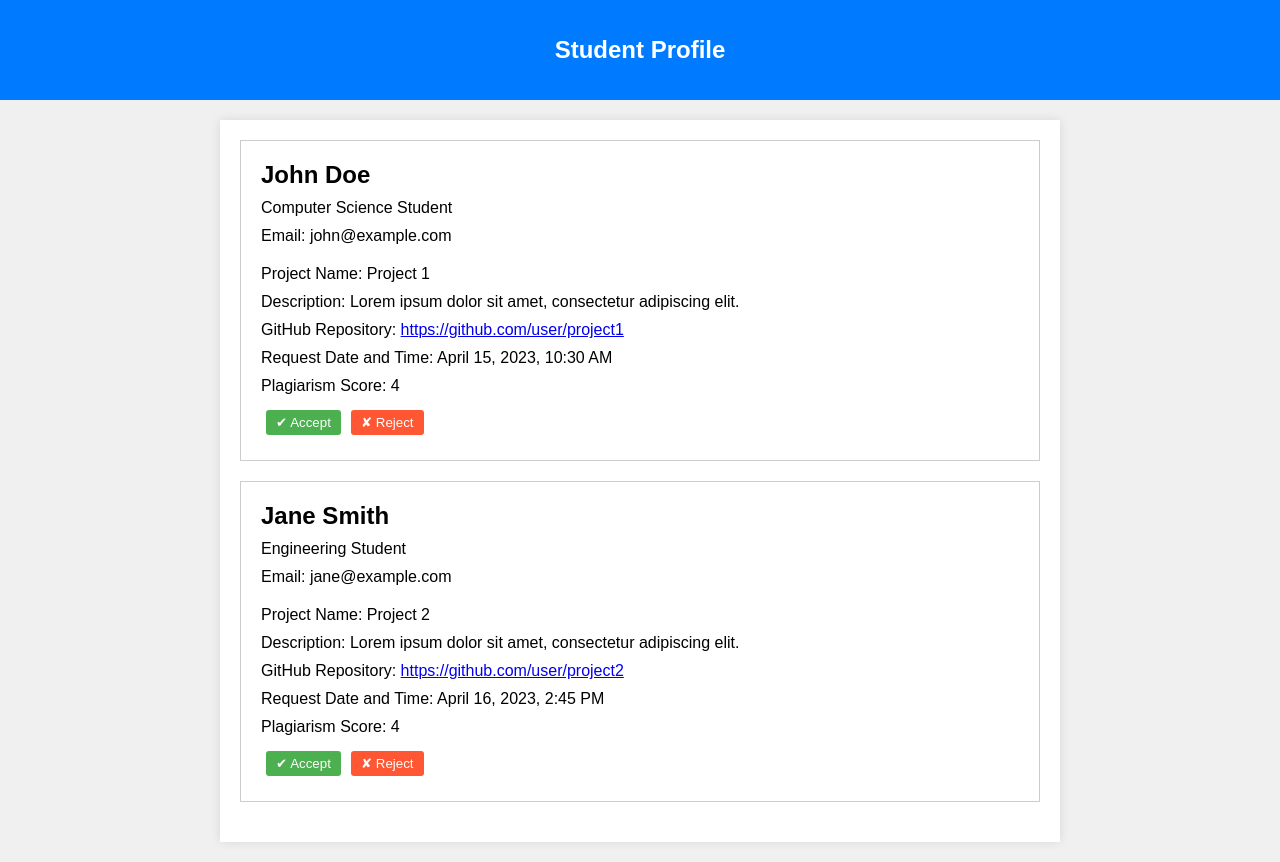
After one commit to AkhilNagar/ProjectSync, a Django app: page /univhome/ in a window 1280 px wide. The commit adds this page. Run offline with Django 4.2, Linux system fonts and the light colour scheme.

Commit message:
Added Univ Homepage

```diff
--- a/projectsync/mainapp/views.py
+++ b/projectsync/mainapp/views.py
@@ -24,7 +24,12 @@ def user_login(request):
             else:
                 if user.check_password(password):
                     login(request,user)
-                    return render(request, 'home.html')
+
+                    if Student.objects.filter(user=user).exists():
+                        return redirect('explore')
+                    else:
+                        return redirect('univhome')
+
 
         if "univsignup" in request.POST:
             print("Entered Univ Signup")
@@ -72,3 +77,11 @@ def explore(request):
 # This will be replaced once the upload projects button is created
 def uploadProjects(request):
     return render(request, 'uploadForm.html')
+def univhome(request):
+    # If button = accept:
+    #       database isapproved=true;
+    # if button = decline:
+    #       remove project from db;
+    # Query database for all projects that have isapproved=false
+    # Send it to front end
+    return render(request,'univhome.html')
--- a/projectsync/projectsync/urls.py
+++ b/projectsync/projectsync/urls.py
@@ -27,4 +27,5 @@ urlpatterns = [
     path('explore/', views.explore, name="explore"),
     path('projectDetails/',views.projectDetails, name="projectDetails"),
     path('uploadProjects/',views.uploadProjects, name="uploadProjects"),
+    path('univhome/', views.univhome, name="univhome")
 ]
--- a/projectsync/templates/exploreProjects.html
+++ b/projectsync/templates/exploreProjects.html
@@ -1,5 +1,5 @@
 {% load static %}
-
+{% csrf_token %}
 <!DOCTYPE html>
 <html>
     <link href="https://fonts.googleapis.com/css?family=Open+Sans:300,400,600,700" rel="stylesheet">
--- /dev/null
+++ b/projectsync/templates/univhome.html
@@ -0,0 +1,123 @@
+{% csrf_token %}
+<!DOCTYPE html>
+<html lang="en">
+<head>
+    <meta charset="UTF-8">
+    <meta name="viewport" content="width=device-width, initial-scale=1.0">
+    <title>Pending Approvals</title>
+    <style>
+        body {
+            font-family: Arial, sans-serif;
+            background-color: #f0f0f0;
+            margin: 0;
+            padding: 0;
+        }
+
+        header {
+            background-color: #007bff;
+            color: #fff;
+            padding: 20px;
+            text-align: center;
+        }
+
+        h1 {
+            font-size: 24px;
+        }
+
+        .container {
+            max-width: 800px;
+            margin: 20px auto;
+            padding: 20px;
+            background-color: #fff;
+            box-shadow: 0px 0px 10px rgba(0, 0, 0, 0.1);
+        }
+
+        .student-request {
+            border: 1px solid #ccc;
+            padding: 20px;
+            margin-bottom: 20px;
+            background-color: #fff;
+        }
+
+        .student-request h2 {
+            margin: 0;
+        }
+
+        .student-request p {
+            margin: 10px 0;
+        }
+
+        .student-request .request-details {
+            display: flex;
+            justify-content: space-between;
+            align-items: center;
+        }
+
+        /* Styles for the accept and reject buttons */
+        .action-buttons {
+            display: flex;
+        }
+
+        .accept-button,
+        .reject-button {
+            background-color: #4CAF50; /* Green for accept */
+            color: white;
+            border: none;
+            padding: 5px 10px;
+            margin: 5px;
+            border-radius: 3px;
+            cursor: pointer;
+        }
+
+        .reject-button {
+            background-color: #FF5733; /* Red for reject */
+        }
+    </style>
+</head>
+<body>
+    <header>
+        <h1>Student Profile</h1>
+    </header>
+    <div class="container">
+        <!-- Student Request 1 -->
+        <div class="student-request">
+            <div class="request-details">
+                <div>
+                    <h2>John Doe</h2>
+                    <p>Computer Science Student</p>
+                    <p>Email: john@example.com</p>
+                </div>
+            </div>
+            <p>Project Name: Project 1</p>
+            <p>Description: Lorem ipsum dolor sit amet, consectetur adipiscing elit.</p>
+            <p>GitHub Repository: <a href="https://github.com/user/project1">https://github.com/user/project1</a></p>
+            <p>Request Date and Time: April 15, 2023, 10:30 AM</p>
+            <p>Plagiarism Score: 4</p>
+            <div class="action-buttons">
+                <button class="accept-button">✔ Accept</button>
+                <button class="reject-button">✘ Reject</button>
+            </div>
+        </div>
+
+        <!-- Student Request 2 -->
+        <div class="student-request">
+            <div class="request-details">
+                <div>
+                    <h2>Jane Smith</h2>
+                    <p>Engineering Student</p>
+                    <p>Email: jane@example.com</p>
+                </div>
+            </div>
+            <p>Project Name: Project 2</p>
+            <p>Description: Lorem ipsum dolor sit amet, consectetur adipiscing elit.</p>
+            <p>GitHub Repository: <a href="https://github.com/user/project2">https://github.com/user/project2</a></p>
+            <p>Request Date and Time: April 16, 2023, 2:45 PM</p>
+            <p>Plagiarism Score: 4</p>
+            <div class="action-buttons">
+                <button class="accept-button">✔ Accept</button>
+                <button class="reject-button">✘ Reject</button>
+            </div>
+        </div>
+    </div>
+</body>
+</html>
```
Also changed, not shown: projectsync/db.sqlite3.
